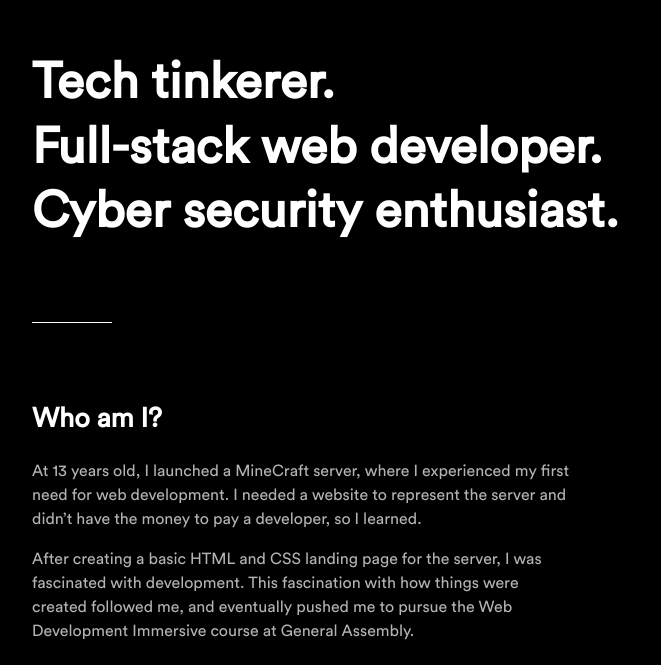
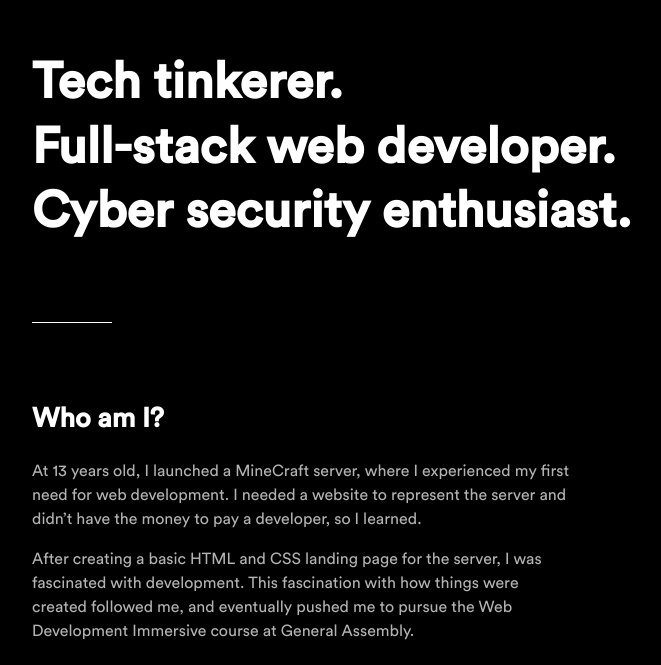
Before and after one commit to josephlalley1/personal-site, a plain HTML site: page index.html in a window 1280 px wide. Shown: the part 135-800 px from the top of the page, without its empty margins (96-757 px from the left). Drawn offline with Linux system fonts and the light colour scheme.

Commit message:
updates minor

```diff
--- a/style.css
+++ b/style.css
@@ -7,6 +7,16 @@ html, body {
 @font-face {
   font-family: 'Circular Std';
   src: url('CircularStd-Book.ttf') format('truetype');
+}
+
+@font-face {
+  font-family: 'Circular Bold';
+  src: url('CircularStd-Bold.ttf') format('truetype');
+}
+
+@font-face {
+  font-family: 'Circular Medium';
+  src: url('CircularStd-Medium.ttf') format('truetype');
 }
 
 a {
@@ -19,11 +29,13 @@ hr {
 }
 
 h1 {
+  font-family: 'Circular Medium';
   margin-top: -29px;
   font-size: 50px;
 }
 
 h2 {
+  font-family: 'Circular Medium';
   font-size: 42px;
 }
 
```
Also changed, not shown: CircularStd-Bold.ttf (added), CircularStd-Medium.ttf (added).
